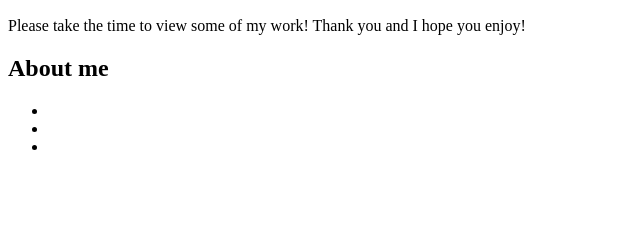
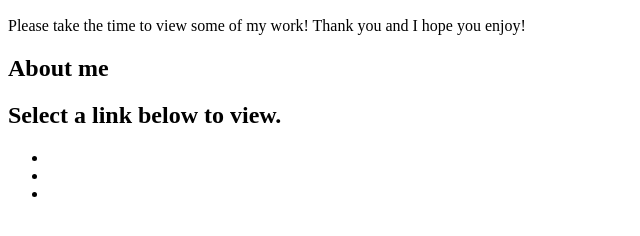
Before and after one commit to CreytonValentine/Crey-portfolio, a plain HTML site: page index.html in a window 1280 px wide. Shown: the part 50-286 px from the top of the page, without its empty margins (0-640 px from the left). Drawn offline with Linux system fonts and the light colour scheme.

Commit message:
added header for links section

```diff
--- a/index.html
+++ b/index.html
@@ -14,6 +14,7 @@
             <h2>About me</h2>
         </section>
         <section class="websites">
+            <h2>Select a link below to view.</h2>
             <ul class="list">
                 <li class="item">
                     <a></a>
```
